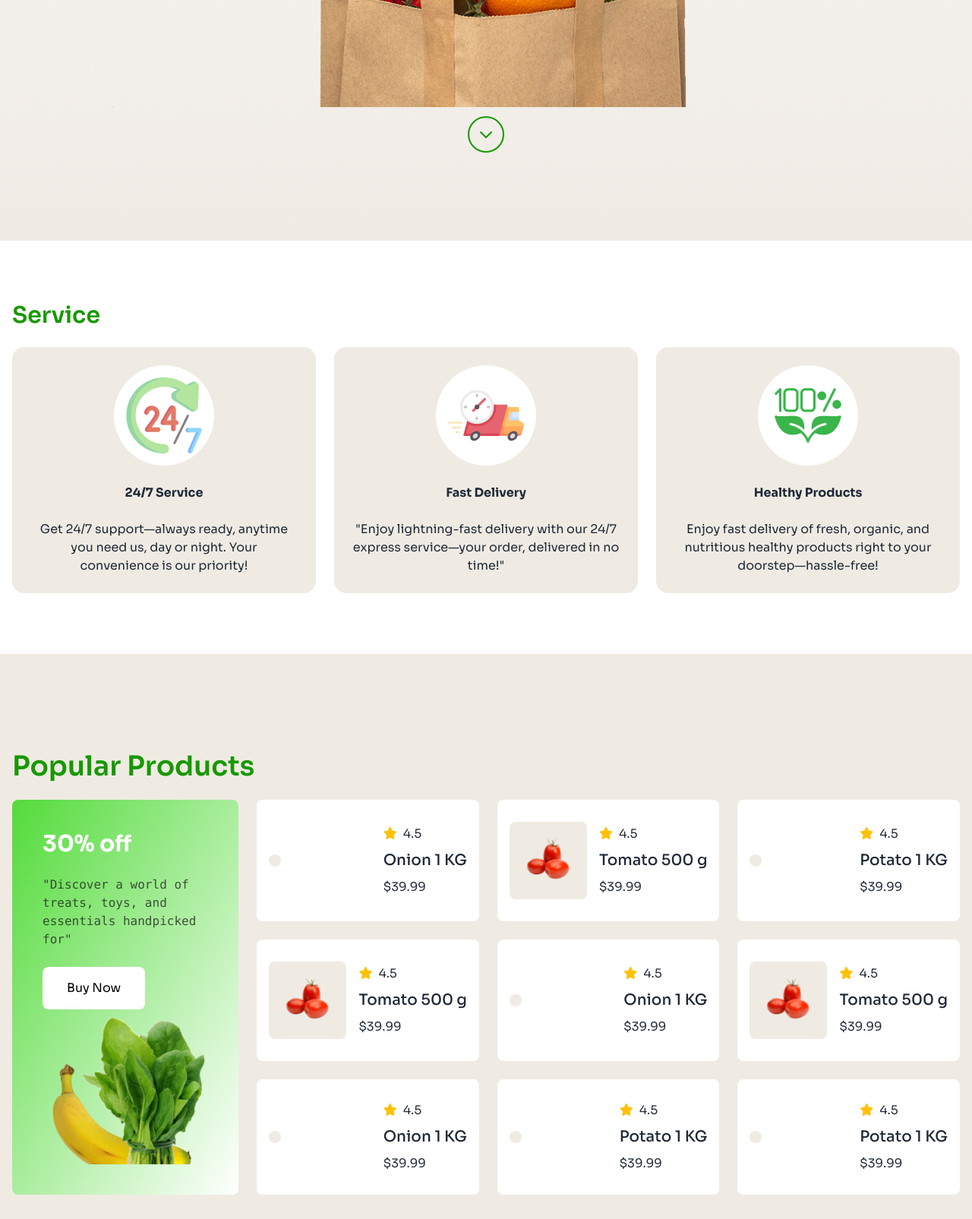
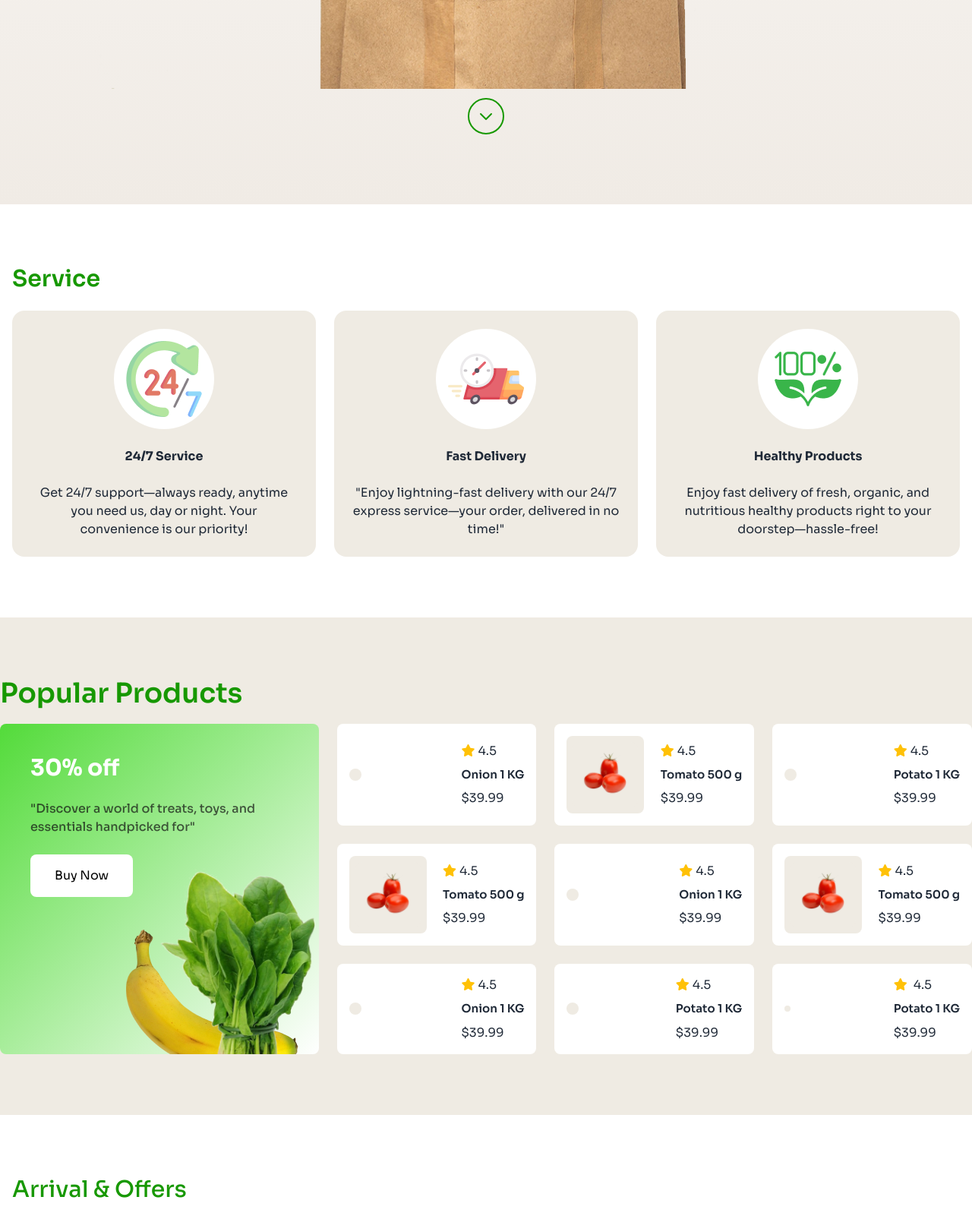
Before and after one commit to Bokul98/nature-platter, a plain HTML site: page index.html in a window 1280 px wide. Shown: the part 1090-2695 px from the top of the page at 76% size. Drawn offline with nearby package versions, Linux system fonts and the light colour scheme.

Commit message:
all done

```diff
--- a/index.html
+++ b/index.html
@@ -43,10 +43,10 @@
       crossorigin="anonymous"
     ></script>
   </head>
-  <body class="sora-font overflow-x-hidden">
+  <body class="sora-font">
     <!-- Header Section -->
     <header
-      class="container mx-auto bg-gradient-to-t from-[#f0ebe5] to-[#ffffff] min-h-screen"
+      class="container mx-auto bg-gradient-to-t from-[#f0ebe5] to-[#ffffff]"
     >
       <!-- Nav Bar -->
       <nav class="">
@@ -139,11 +139,15 @@
           </div>
         </div>
       </nav>
-      <!-- Banner Section -->
-      <div
-        class="flex flex-col gap-6 justify-center items-center py-10 lg:py-20"
-      >
-        <!-- Banner content -->
+    </header>
+    <!-- Main Section -->
+
+    <!-- Banner Start -->
+    <section>
+      <div class="bg-gradient-to-t from-[#f0ebe5] to-[#ffffff] w-full py-10 lg:py-20">
+        <div class="container mx-auto">
+          <div class="flex flex-wrap">
+            <div class="w-full">
               <div class="text-center">
                 <h1 class="font-bold text-3xl lg:text-5xl">
                   Freshness
@@ -154,30 +158,44 @@
                   On, Prices You’ll Love!
                 </h1>
                 <p class="lg:text-[20px] text-center py-4 px-2 lg:py-7">
-            Shop your daily essentials at unbeatable prices. From fresh produce
-            to pantry <br />
+                  Shop your daily essentials at unbeatable prices. From fresh
+                  produce to pantry <br />
                   staples, we’ve got you covered every day!
                 </p>
               </div>
               <!-- Banner Image -->
-        <div class="">
+              <div class="flex items-center justify-center">
                 <img src="assets/hero-vegetables.png" alt="" class="" />
               </div>
               <!-- Animation -->
-        <div class="flex items-center justify-center">
-          <a href="#next-section" class="group flex flex-col items-center">
-            <div class="w-12 h-12 border-2 border-color-primary rounded-full flex items-center justify-center animate-bounce group-hover:animate-none">
-                <svg class="w-6 h-6 text-color-primary group-hover:translate-y-1 transition-transform" xmlns="http://www.w3.org/2000/svg" fill="none" viewBox="0 0 24 24" stroke="currentColor">
-                    <path stroke-linecap="round" stroke-linejoin="round" stroke-width="2" d="M19 9l-7 7-7-7" />
+              <div class="flex items-center justify-center mt-6">
+                <div
+                  class="w-12 h-12 border-2 border-color-primary rounded-full flex items-center justify-center animate-bounce group-hover:animate-none"
+                >
+                  <svg
+                    class="w-6 h-6 text-color-primary group-hover:translate-y-1 transition-transform"
+                    xmlns="http://www.w3.org/2000/svg"
+                    fill="none"
+                    viewBox="0 0 24 24"
+                    stroke="currentColor"
+                  >
+                    <path
+                      stroke-linecap="round"
+                      stroke-linejoin="round"
+                      stroke-width="2"
+                      d="M19 9l-7 7-7-7"
+                    />
                   </svg>
                 </div>
               </div>
             </div>
-    </header>
-    <!-- Main Section -->
-    <main class="container mx-auto">
+          </div>
+        </div>
+      </div>
+    </section>
+    <main class="">
       <!-- Service Section -->
-      <section class="">
+      <section class="container mx-auto">
         <div class="service my-20 flex flex-col gap-6">
           <h1 class="text-3xl text-color-primary font-semibold pl-4">
             Service
@@ -227,20 +245,22 @@
         </div>
       </section>
       <!-- Popular Product Sections -->
-      <section class="bg-[#EFEBE3]">
-        <div class="mb-12 lg:mb-20">
-          <div class="flex flex-col gap-6 pt-20 lg:py-32 px-4">
-            <h1 class="text-4xl text-color-primary font-[600]">
+      <section>
+        <div class="bg-[#EFEBE3] w-full py-10 lg:py-20 mb-10 lg:mb-20 px-4 lg:px-0">
+          <div class="container mx-auto">
+            <div class="flex flex-wrap">
+              <div class="w-full">
+                  <h1 class="text-4xl text-color-primary font-[600] pb-5">
                     Popular Products
                   </h1>
                   <div class="flex justify-between flex-col lg:flex-row gap-6">
                     <!-- Left Container -->
                     <div
-                class="bg-gradient-to-br from-[#53DB3A] to-[#FFFFFF] p-10 rounded-lg flex-1"
+                      class="bg-gradient-to-br from-[#53DB3A] to-[#FFFFFF] p-10 rounded-lg relative w-full lg:w-4/12"
                     >
                       <div class="flex flex-col gap-6">
                         <h1 class="font-bold text-white text-3xl">30% off</h1>
-                  <p class="font-mono text-[#111111B3]">
+                        <p class="font-medium text-[#111111B3]">
                           "Discover a world of treats, toys, and essentials handpicked
                           for"
                         </p>
@@ -252,12 +272,10 @@
                           </button>
                         </div>
                       </div>
-                <div class="flex justify-end">
-                  <img src="assets/vegetable-offer.png" alt="" />
-                </div>
+                      <img class="absolute bottom-0 right-0" src="assets/vegetable-offer.png" alt="" />
                     </div>
                     <!-- Right container -->
-              <div class="grid grid-cols-2 lg:grid-cols-3 gap-6">
+                    <div class="grid grid-cols-2 lg:grid-cols-3 gap-6 w-full lg:w-8/12">
                       <div
                         class="flex gap-4 items-center justify-between bg-white p-4 rounded-lg"
                       >
@@ -266,9 +284,9 @@
                         </div>
                         <div class="flex flex-col gap-2">
                           <p>
-                      <i class="fa-solid fa-star text-[#FFC107] pr-2"></i>4.5
+                            <i class="fa-solid fa-star text-[#FFC107] pr-1"></i>4.5
                           </p>
-                    <p class="text-[20px] font-[500]">Onion 1 KG</p>
+                          <p class="text-[15px] font-[600]">Onion 1 KG</p>
                           <p>$39.99</p>
                         </div>
                       </div>
@@ -280,9 +298,9 @@
                         </div>
                         <div class="flex flex-col gap-2">
                           <p>
-                      <i class="fa-solid fa-star text-[#FFC107] pr-2"></i>4.5
+                            <i class="fa-solid fa-star text-[#FFC107] pr-1"></i>4.5
                           </p>
-                    <p class="text-[20px] font-[500]">Tomato 500 g</p>
+                          <p class="text-[15px] font-[600]">Tomato 500 g</p>
                           <p>$39.99</p>
                         </div>
                       </div>
@@ -294,9 +312,9 @@
                         </div>
                         <div class="flex flex-col gap-2">
                           <p>
-                      <i class="fa-solid fa-star text-[#FFC107] pr-2"></i>4.5
+                            <i class="fa-solid fa-star text-[#FFC107] pr-1"></i>4.5
                           </p>
-                    <p class="text-[20px] font-[500]">Potato 1 KG</p>
+                          <p class="text-[15px] font-[600]">Potato 1 KG</p>
                           <p>$39.99</p>
                         </div>
                       </div>
@@ -308,9 +326,9 @@
                         </div>
                         <div class="flex flex-col gap-2">
                           <p>
-                      <i class="fa-solid fa-star text-[#FFC107] pr-2"></i>4.5
+                            <i class="fa-solid fa-star text-[#FFC107] pr-1"></i>4.5
                           </p>
-                    <p class="text-[20px] font-[500]">Tomato 500 g</p>
+                          <p class="text-[15px] font-[600]">Tomato 500 g</p>
                           <p>$39.99</p>
                         </div>
                       </div>
@@ -322,9 +340,9 @@
                         </div>
                         <div class="flex flex-col gap-2">
                           <p>
-                      <i class="fa-solid fa-star text-[#FFC107] pr-2"></i>4.5
+                            <i class="fa-solid fa-star text-[#FFC107] pr-1"></i>4.5
                           </p>
-                    <p class="text-[20px] font-[500]">Onion 1 KG</p>
+                          <p class="text-[15px] font-[600]">Onion 1 KG</p>
                           <p>$39.99</p>
                         </div>
                       </div>
@@ -336,9 +354,9 @@
                         </div>
                         <div class="flex flex-col gap-2">
                           <p>
-                      <i class="fa-solid fa-star text-[#FFC107] pr-2"></i>4.5
+                            <i class="fa-solid fa-star text-[#FFC107] pr-1"></i>4.5
                           </p>
-                    <p class="text-[20px] font-[500]">Tomato 500 g</p>
+                          <p class="text-[15px] font-[600]">Tomato 500 g</p>
                           <p>$39.99</p>
                         </div>
                       </div>
@@ -350,9 +368,9 @@
                         </div>
                         <div class="flex flex-col gap-2">
                           <p>
-                      <i class="fa-solid fa-star text-[#FFC107] pr-2"></i>4.5
+                            <i class="fa-solid fa-star text-[#FFC107] pr-1"></i>4.5
                           </p>
-                    <p class="text-[20px] font-[500]">Onion 1 KG</p>
+                          <p class="text-[15px] font-[600]">Onion 1 KG</p>
                           <p>$39.99</p>
                         </div>
                       </div>
@@ -364,24 +382,26 @@
                         </div>
                         <div class="flex flex-col gap-2">
                           <p>
-                      <i class="fa-solid fa-star text-[#FFC107] pr-2"></i>4.5
+                            <i class="fa-solid fa-star text-[#FFC107] pr-1"></i>4.5
                           </p>
-                    <p class="text-[20px] font-[500]">Potato 1 KG</p>
+                          <p class="text-[15px] font-[600]">Potato 1 KG</p>
                           <p>$39.99</p>
                         </div>
                       </div>
                       <div
                         class="flex gap-4 items-center justify-between bg-white p-4 rounded-lg invisible md:visible"
                       >
-                  <div class="bg-[#EFEBE3] rounded-lg p-2">
+                        <div class="bg-[#EFEBE3] rounded-lg p-1">
                           <img class="rounded-lg" src="assets/potato.png" alt="" />
                         </div>
                         <div class="flex flex-col gap-2">
                           <p>
                             <i class="fa-solid fa-star text-[#FFC107] pr-2"></i>4.5
                           </p>
-                    <p class="text-[20px] font-[500]">Potato 1 KG</p>
+                          <p class="text-[15px] font-[600]">Potato 1 KG</p>
                           <p>$39.99</p>
+                        </div>
+                      </div>
                     </div>
                   </div>
               </div>
@@ -390,15 +410,18 @@
         </div>
       </section>
       <!-- Arrival & Offers -->
+      <section class="container mx-auto">
         <div class="flex flex-col gap-6 mb-20 lg:mb-32 px-4">
           <h1 class="text-3xl text-color-primary font-medium">
             Arrival & Offers
           </h1>
           <!-- Card Sections -->
-        <div class="flex flex-col lg:flex-row items-center gap-6">
-          <!-- Card Details -->
           <div
-            class="bg-[#115414] p-4 rounded-lg flex justify-between lg:flex-[2]"
+            class="flex flex-col lg:flex-row items-center justify-between gap-6"
+          >
+            <!-- Card 1 Details -->
+            <div
+              class="bg-[#115414] p-4 rounded-lg flex justify-between w-full lg:w-7/12"
             >
               <div class="flex flex-col justify-around">
                 <div>
@@ -417,9 +440,9 @@
                 <img src="assets/dawat-mock-up.png" alt="" />
               </div>
             </div>
-          <!-- Second card Section -->
+            <!-- Card 2 Details -->
             <div
-            class="bg-[#102861] w-full overflow-y-hidden h-[343px] p-4 rounded-[10px] flex justify-between items-center lg:flex-1"
+              class="bg-[#102861] overflow-y-hidden h-[343px] p-4 rounded-[10px] flex justify-between items-center w-full lg:w-5/12"
             >
               <div class="flex flex-col justify-around">
                 <div>
@@ -440,9 +463,10 @@
             </div>
           </div>
         </div>
+      </section>
       <!-- contact us -->
-      <section class="bg-[#EFEBE3] py-16 -mb-40 lg:mb-0 text-center">
-        <h2 class="text-3xl font-medium text-color-primary">Get in Touch</h2>
+      <section class="bg-color-primary py-16 -mb-40 lg:mb-0 text-center">
+        <h2 class="text-3xl font-medium text-white">Get in Touch</h2>
         <form class="max-w-lg mx-auto mt-8">
           <input
             class="w-full p-3 border rounded-lg mb-4"
@@ -459,12 +483,13 @@
             rows="4"
             placeholder="Your Message"
           ></textarea>
-          <button class="bg-color-primary text-white px-6 py-2 rounded-lg">
+          <button class="bg-white text-color-primary font-medium px-6 py-2 rounded-lg">
             Send Message
           </button>
         </form>
       </section>
       <!-- Get Grocery News! Section -->
+      <section class="container mx-auto">
         <div
           class="bg-[#EFEBE3] px-4 rounded-3xl relative translate-y-[50%] p-6 mx-6 flex flex-col lg:flex-row justify-around items-center"
         >
@@ -492,6 +517,7 @@
             </div>
           </div>
         </div>
+      </section>
     </main>
     <!-- Footer section -->
     <footer>
```
Lines whose indentation alone changed are shown as unchanged.
